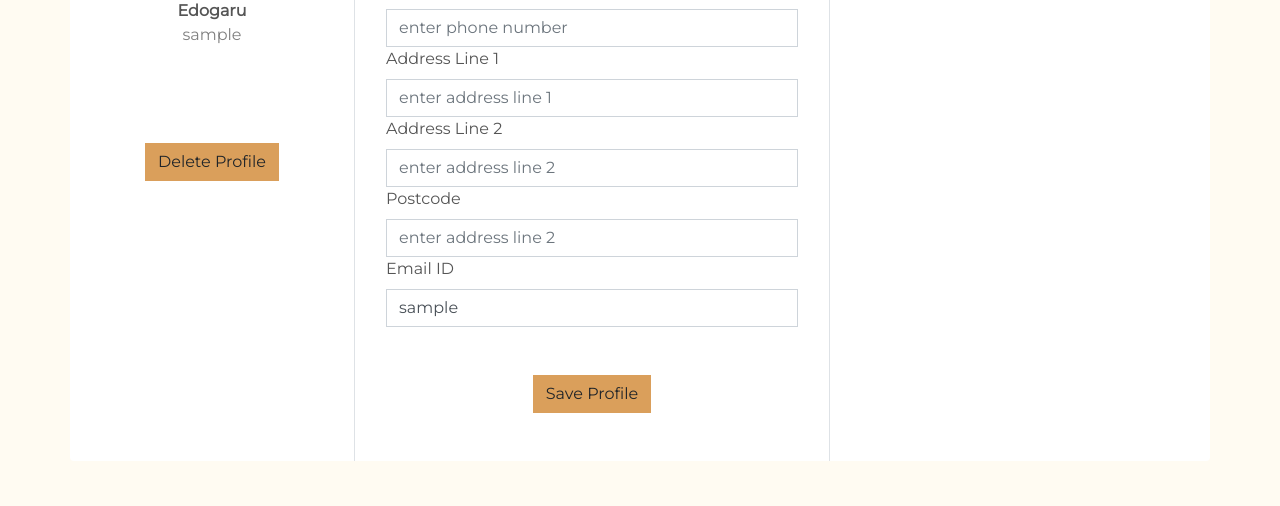
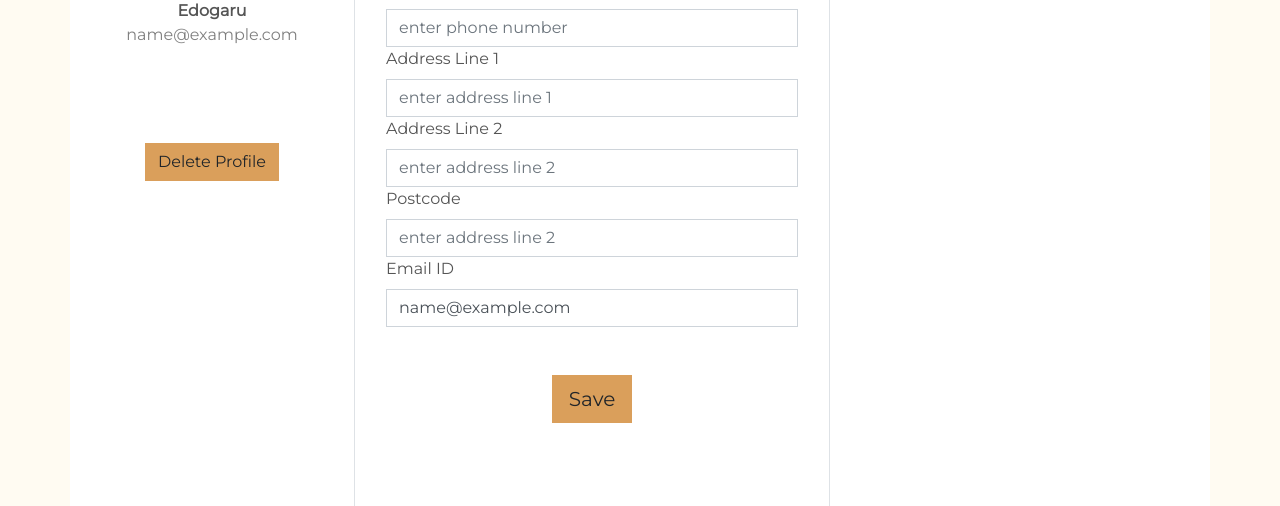
Before and after one commit to rachhhWrong/ICT3X03-Team37, a Flask app: page /account/edit_account in a window 1280 px wide. Shown: the part 402-908 px from the top of the page. Run offline with Flask 3, Linux system fonts and the light colour scheme; the visitor is signed in with stand-in values (Sample User, id 1); some libraries are stand-ins or nearby versions.

Commit message:
testing purposes. update requirements.txt *If mongodb is not up by tmr night ill change to firebase.
- Register works
- Login works
- Account management works/wip
- Database works
- Simple Authenthication works

```diff
--- a/main.py
+++ b/main.py
@@ -72,12 +72,13 @@ def login():
 
         try:
             user = auth.sign_in_with_email_and_password(email, password)
-            session['user'] = email
+            session['user'] = user['localId']
+            session['email'] = email
             session['logged_in'] = True
             print('logged in')
             get_id = auth.get_account_info(user['idToken'])
-            print(get_id)
-            return redirect(url_for('home'))
+            print('INFO', get_id)
+            return redirect(url_for('allproducts'))
         except:
             flash('Wrong email or password!')
             print("Wrong email or password!")
@@ -118,9 +119,25 @@ def account():
     return render_template("account_page.html")
 
 
-@app.route('/account/edit_account')
+@app.route('/account/edit_account', methods=["GET","POST"])
 def edit_account():
-    email = session['user']
+    user = session['user']
+    email = session['email']
+    if request.method == "POST":
+        firstname = request.form['firstname']
+        lastname = request.form['lastname']
+        mobile = request.form['mobile']
+        address1 = request.form['address1']
+        address2 = request.form['address2']
+        postal = request.form['postal']
+
+        data = {'firstname':firstname,'lasname':lastname,'mobile':mobile,'address1':address1,'address2':address2,'postal':postal}
+        current_user = auth.current_user
+        print(user)
+        db.child("users").child(user).set(data)
+
+        return redirect(url_for('account'))
+
     return render_template("edit_account_page.html", email = email)
 
 
--- a/website/templates/edit_account_page.html
+++ b/website/templates/edit_account_page.html
@@ -20,23 +20,26 @@
                 <div class="d-flex justify-content-between align-items-center mb-3">
                     <h4 class="text-right">Profile Settings</h4>
                 </div>
-                <div class="row mt-2">
-                    <div class="col-md-6"><label class="labels">First Name</label><input type="text" class="form-control" placeholder="first name" value=""></div>
-                    <div class="col-md-6"><label class="labels">Last Name</label><input type="text" class="form-control" value="" placeholder="last name"></div>
-                </div>
-                <div class="row mt-3">
-                    <div class="col-md-12"><label class="labels">Mobile Number</label><input type="text" class="form-control" placeholder="enter phone number" value=""></div>
-                    <div class="col-md-12"><label class="labels">Address Line 1</label><input type="text" class="form-control" placeholder="enter address line 1" value=""></div>
-                    <div class="col-md-12"><label class="labels">Address Line 2</label><input type="text" class="form-control" placeholder="enter address line 2" value=""></div>
-                    <div class="col-md-12"><label class="labels">Postcode</label><input type="text" class="form-control" placeholder="enter address line 2" value=""></div>
-                    <div class="col-md-12"><label class="labels">Email ID</label><input type="text" class="form-control" placeholder="enter email id" value="{{email}}"></div>
-                </div>
-                <div class="mt-5 text-center"><button class="btn btn-primary profile-button" type="button">Save Profile</button></div>
+                <form class="mb-5" name="edit_account" method="post" , action="{{ url_for('edit_account') }}">
+                    <div class="row mt-2">
+                        <div class="col-md-6"><label  class="labels">First Name</label><input  type="text" name="firstname" class="form-control" placeholder="first name" value=""></div>
+                        <div class="col-md-6"><label  class="labels">Last Name</label><input type="text" name="lastname"  class="form-control" value="" placeholder="last name"></div>
+                    </div>
+                    <div class="row mt-3">
+                        <div class="col-md-12"><label  class="labels">Mobile Number</label><input  type="text" name="mobile" class="form-control" placeholder="enter phone number" value=""></div>
+                        <div class="col-md-12"><label class="labels">Address Line 1</label><input  type="text" name="address1" class="form-control" placeholder="enter address line 1" value=""></div>
+                        <div class="col-md-12"><label  class="labels">Address Line 2</label><input  type="text" name="address2" class="form-control" placeholder="enter address line 2" value=""></div>
+                        <div class="col-md-12"><label  class="labels">Postcode</label><input  type="text" name="postal" class="form-control" placeholder="enter address line 2" value=""></div>
+                        <div class="col-md-12"><label class="labels">Email ID</label><input  type="text" name="email" class="form-control" placeholder="enter email id" value="{{email}}"></div>
+                    </div>
+                    <div class="mt-5 text-center"><input type="submit" value="Save" class="btn btn-primary btn-lg"></div>
+                </form>
             </div>
         </div>
     </div>
 </div>
 </div>
+
 {% include 'footer.html' %}
 </body>
 
```
Also changed, not shown: website/templates/register.html (+5 -8 lines).
